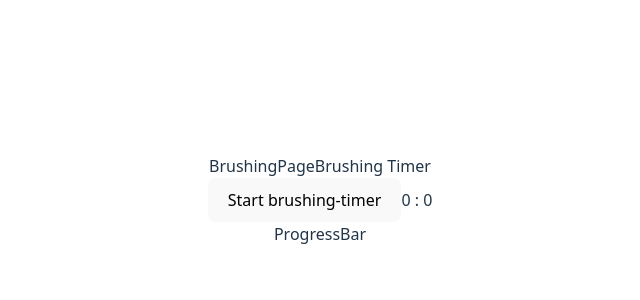
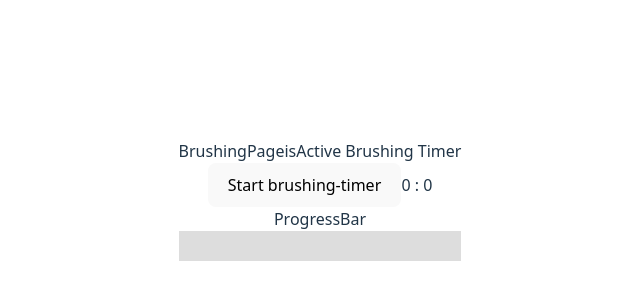
Before and after one commit to bettinasiren/Toothbrush-Timer, a React (Vite) app in the folder frontend/: page /brushing-page in a window 1280 px wide. Shown: the part 200-500 px from the top of the page, without its empty margins (320-960 px from the left). Built offline with nearby package versions, Linux system fonts and the light colour scheme.

Commit message:
timer and progressbar done

```diff
--- a/frontend/package.json
+++ b/frontend/package.json
@@ -17,6 +17,7 @@
   },
   "devDependencies": {
     "@eslint/js": "^9.25.0",
+    "@types/canvas-confetti": "^1.9.0",
     "@types/react": "^19.1.2",
     "@types/react-dom": "^19.1.2",
     "@vitejs/plugin-react": "^4.4.1",
--- a/frontend/src/components/Avatars.tsx
+++ b/frontend/src/components/Avatars.tsx
@@ -1,8 +1,59 @@
-function Avatars(){
-  return(
+import { useEffect, useState } from "react";
+
+interface AvatarType {
+  id: number;
+  avatar: string;
+}
+
+
+function Avatars() {
+  const [avatars, setAvatars] = useState<AvatarType[]>([]);
+
+  useEffect(() => {
+    getAvatars();
+  }, []);
+
+  function getAvatars() {
+    fetch("http://localhost:3000/avatars")
+      .then((res) => res.json())
+      .then((data) => {
+        console.log(data);
+        setAvatars(data);
+      });
+  }
+
+
+
+  async function selectAvatar() {
+
+    await fetch(`http://localhost:3000/user/avatar?userId=1&avatarId=2}`, {
+      method: "PUT",
+      body: JSON.stringify({
+        userId: Number,
+        avatarId: Number,
+      }),
+    })
+    .then((res) => res.json())
+    .then((json)=> console.log(json))
+  }
+
+  return (
     <>
-    <p>Välj avatar </p>
-    <button>spara info</button></>
-  )
+      <p>Välj avatar </p>
+      {avatars &&
+        avatars.map((avatar) => (
+          <ul onClick={selectAvatar} key={avatar.id}>
+            <img src={avatar.avatar}  alt="Avatar" />
+          </ul>
+        ))}
+      {/* {avatars &&
+      avatars.map((avatar) => (
+        <ul>
+          <img src={avatar.data.avatar} alt="" />
+        </ul>
+      )} */}
+      <button>spara info</button>
+    </>
+  );
 }
-export default Avatars
+export default Avatars;
--- a/frontend/src/components/BrushingTimer.tsx
+++ b/frontend/src/components/BrushingTimer.tsx
@@ -1,55 +1,59 @@
 import { useEffect, useState } from "react";
 import ProgressBar from "./ProgressBar";
-
+ import confetti from 'canvas-confetti';
 
 
 function BrushingTimer() {
   const [timer, _setTimer] = useState(2);
-  const [_isActive, setIsActive] = useState(false)
+  const [isActive, setIsActive] = useState(false);
   const [timeLeft, setTimeLeft] = useState(0);
   const [_progressDone, setProgressDone] = useState(false);
-  // const [_progress, setProgress] = useState(100); //100 %
+  const [progress, setProgress] = useState(0); //börjar på 0 %
 
   // let timeInMilliseconds = timer * 60 * 1000;
   let timeInSeconds = timer * 60;
   let seconds = timeInSeconds - timer * 60;
 
   useEffect(() => {
-    let brushingtimer : number;
-    if(timeLeft > 0){
-      brushingtimer = setTimeout(() => {
-        setTimeLeft((prevTime) => prevTime - 1)
-      },1000)
+    let brushingTimer: number;
+    if (isActive && timeLeft > 0) {
+      brushingTimer = setTimeout(() => {
+        setTimeLeft((prevTime) => prevTime - 1); //kollar på tiden i procent och minskar med en.
+        setProgress((prev) => {
+          const newProgress = prev + ( 100 / (timer * 60 ));
+          return newProgress < 0 ? 0 : newProgress
+        }) //gör en ny progress baserat på tidigare tid(prevTime är värdet av tiden i procent och representerar hur många procent som är kvar i progressbaren) + timer(som börjar på två minuter * 60 (konverterar detta till sekunder (vill konvertera till millisecunder)))
+      }, 1000);
+    } else if (timeLeft === 0) {
+      setIsActive(false);
+      setProgressDone(true);
+    }
+    return () => clearTimeout(brushingTimer);
+  }, [timeLeft, isActive]);
 
-    } else if(timeLeft === 0){
-      setIsActive(false)
-      setProgressDone(true)
-    }
- return () => clearTimeout(brushingtimer)
-  },[timeLeft]);
+  let minutes = Math.floor(timeLeft / 60);
+  seconds = timeLeft - minutes * 60;
 
-  let minutes = Math.floor(timeLeft / 60)
-  seconds = timeLeft - minutes * 60
-
-  if(seconds < 10){
-    seconds = 0 + seconds
+  if (seconds < 10) {
+    seconds = 0 + seconds;
   }
-function handleButtonClick(){
-setIsActive(true)
-setTimeLeft(timeInSeconds)
-setProgressDone(false)
-}
-
+  function handleButtonClick() {
+    setIsActive(true);
+    setTimeLeft(timeInSeconds);
+    setProgressDone(false);
+    confetti
+  }
 
   return (
     <>
-      Brushing Timer
+      isActive Brushing Timer
       <div>
-      <button onClick={handleButtonClick }>Start brushing-timer</button>
-      {minutes} : {seconds}
+        <button onClick={handleButtonClick}>Start brushing-timer</button>
+        {minutes} : {seconds}
       </div>
-
-      <ProgressBar></ProgressBar>
+      <ProgressBar
+        progress={progress}
+      ></ProgressBar>
     </>
   );
 }
--- a/frontend/src/components/CreateAccountForm.tsx
+++ b/frontend/src/components/CreateAccountForm.tsx
@@ -1,4 +1,21 @@
+import { useState } from "react";
+
+interface UserType {
+  username: string;
+  password: string;
+  email: string;
+  avatar_id: number;
+}
 function CreateAccountForm() {
+  const[account, setAccount] = useState<UserType[]>([])
+  const [userName, setUserName] = useState("");
+  const [email, setEmail] = useState("")
+  const[password, setPassword] = useState("")
+
+  async function createAccount(){
+
+  }
+
   function handleSubmit() {}
 
   return (
--- a/frontend/src/components/ProgressBar.tsx
+++ b/frontend/src/components/ProgressBar.tsx
@@ -1,6 +1,35 @@
-function ProgressBar(){
-  return(
-    <>ProgressBar</>
-  )
+// import { useEffect, useState } from "react";
+import styled from "styled-components";
+
+const MyBar = styled.div`
+  width: 100%;
+  height: 30px;
+  position: relative;
+   background-color: #ddd;
+
+`;
+
+const MyProgress = styled.div`
+  background-color: #4caf50;
+  width: 10px;
+  height: 30px;
+  position: relative;
+`;
+
+interface ProgressBarProps {
+  progress: number;
 }
-export default ProgressBar
+
+function ProgressBar(props: ProgressBarProps) {
+
+
+  return (
+    <>
+      ProgressBar
+      <MyBar>
+        <MyProgress style={{ width: `${props.progress}%` }}></MyProgress>
+      </MyBar>
+    </>
+  );
+}
+export default ProgressBar;
--- a/frontend/src/routes.tsx
+++ b/frontend/src/routes.tsx
@@ -12,8 +12,8 @@ const routes = createBrowserRouter([
     element: <Layout />,
     children: [
       { element: <Start />, path: "/" },
-      { element: <Home />, path: "/home" },
-      { element: <CreateAccount />, path: "/create-account" },
+      { element: <Home />, path: "/home/" },
+      { element: <CreateAccount />, path: "/create-account/" },
       { element: <BrushingPage />, path: "/brushing-page" },
     ],
   },
```
Also changed, not shown: 1 other file (tests, documents, lock files or other folders).
